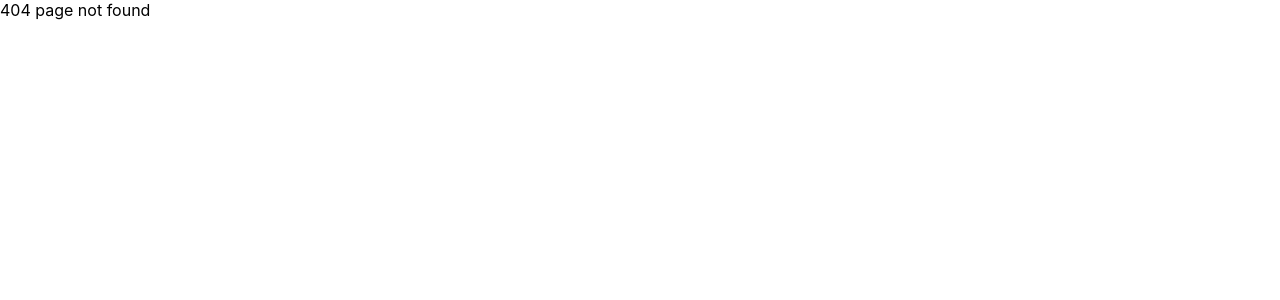
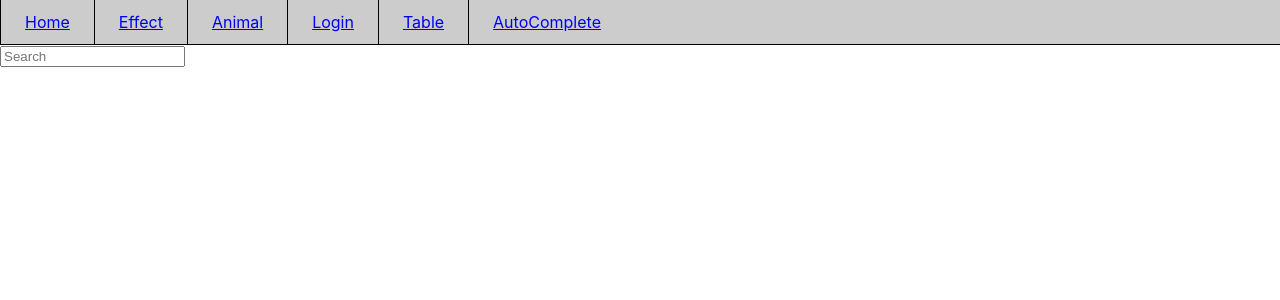
Before and after one commit to rakgoorak/react-training, a React (Create React App) app: page /autocomplete in a window 1280 px wide. Before the commit this address had no page. Shown: the top 300 px of the page. Built offline with nearby package versions, Linux system fonts and the light colour scheme.

Commit message:
AutocompleteV2

```diff
--- /dev/null
+++ b/src/components/AutoCompleteV2/AutoCompleteV2.js
@@ -0,0 +1,44 @@
+import React, { useEffect, useState } from 'react'
+
+function AutoCompleteV2({ options }) {
+    const [value, setValue] = useState("")
+    const [show, setShow] = useState(false)
+    const [filter, setFilter] = useState(options);
+
+    useEffect(() => {
+        setFilter(options.filter(option =>
+            option.toLowerCase().includes(value.toLocaleLowerCase())
+        ))
+    }, [value, options])
+
+    const handleChange = (e) => {
+        setValue(e.target.value)
+    }
+
+    const handleClick = (e) => {
+        setValue(e)
+        setShow(false)
+    }
+
+    return (
+        <div>
+            <input
+                value={value}
+                onChange={handleChange}
+                placeholder='Search'
+                onFocus={() => setShow(true)}
+            />
+            {show && (
+                <ul>
+                    {filter.map(item => (
+                        <li key={item} onClick={() => handleClick(item)}>
+                            {item}
+                        </li>
+                    ))}
+                </ul>
+            )}
+        </div>
+    )
+}
+
+export default AutoCompleteV2
--- a/src/components/Layout/index.js
+++ b/src/components/Layout/index.js
@@ -19,9 +19,6 @@ function Layout() {
               Login
             </div>
           </div>
-          <div className="navbar-menu-item">
-            <Link to={"/producttable"}>ProductTable</Link>
-          </div>
         </div>
       </nav>
       <Outlet />
--- a/src/components/Layout/layoutV2.js
+++ b/src/components/Layout/layoutV2.js
@@ -19,11 +19,14 @@ function LayoutV2({ children }) {
           </div>
           <div className="navbar-menu-item">
             <div onClick={() => navigate("/login")} to={"/login"}>
-              Login
+              <Link to={"/login"}>Login</Link>
             </div>
           </div>
           <div className="navbar-menu-item">
             <Link to={"/producttable"}>Table</Link>
+          </div>
+          <div className="navbar-menu-item">
+            <Link to={"/autocomplete"}>AutoComplete</Link>
           </div>
         </div>
       </nav>
--- /dev/null
+++ b/src/pages/AutoCompleteV2/AutoComplete.js
@@ -0,0 +1,14 @@
+import React from 'react';
+import AutoCompleteV2 from '../../components/AutoCompleteV2/AutoCompleteV2';
+
+function AutoComplete() {
+    const options = ['Apple', 'Banana', 'Cherry', 'Date', 'Fig', 'Grape'];
+
+    return (
+        <div>
+            <AutoCompleteV2 options={options} />
+        </div>
+    );
+}
+
+export default AutoComplete;
--- a/src/routes/index.js
+++ b/src/routes/index.js
@@ -7,6 +7,7 @@ import LayoutV2 from "../components/Layout/layoutV2";
 import Animal from "../pages/Animal";
 import AnimalDetail from "../pages/Animal/AnimalDetail";
 import Product from "../pages/Product/product";
+import AutoComplete from "../pages/AutoCompleteV2/AutoComplete";
 
 function Router() {
   return (
@@ -69,6 +70,14 @@ function Router() {
           </LayoutV2>
         }
       />
+      <Route
+        path="/autocomplete"
+        element={
+          <LayoutV2>
+            <AutoComplete />
+          </LayoutV2>
+        }
+      />
       <Route path="*" element={<NoMatch404 />} />
       {/* </Route> */}
     </Routes>
```
Also changed, not shown: src/components/Table/ProductTable.js (deleted, +0 -33 lines), src/components/Table/Table.js (deleted, +0 -11 lines).
